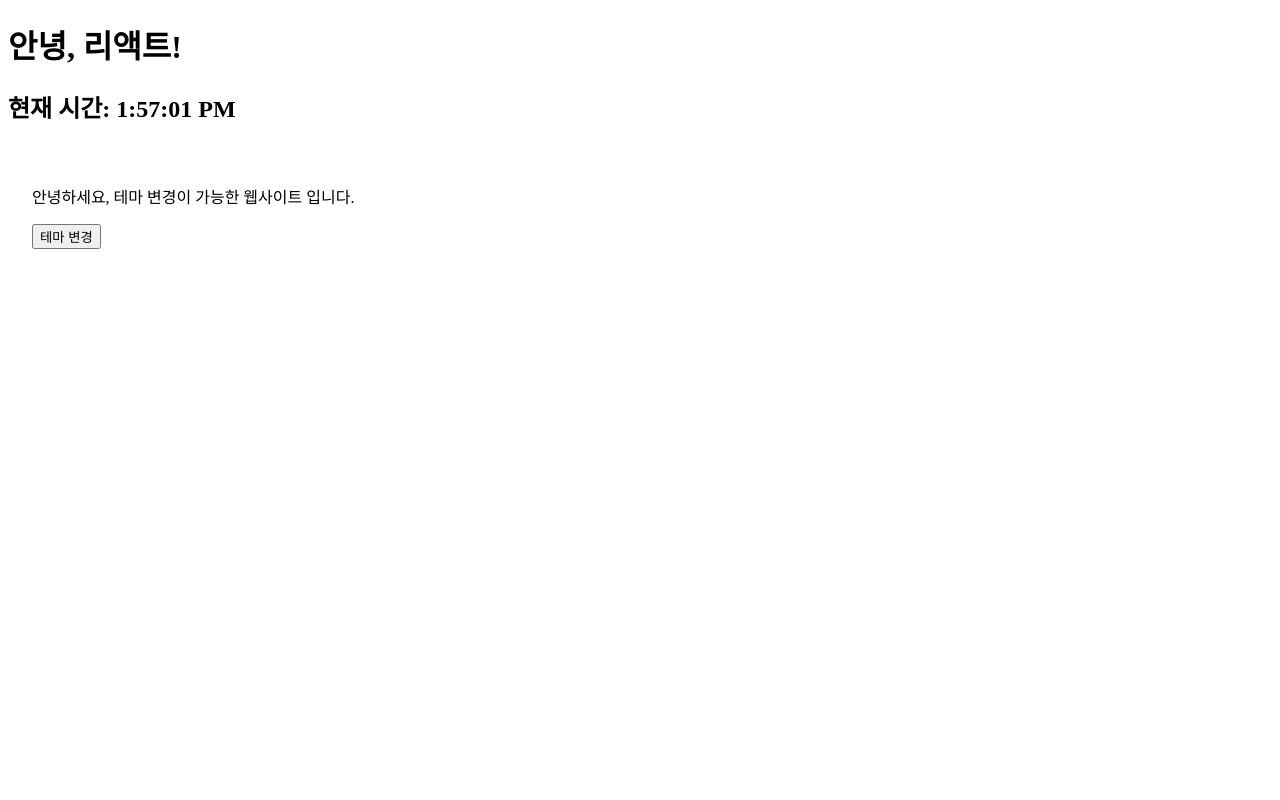
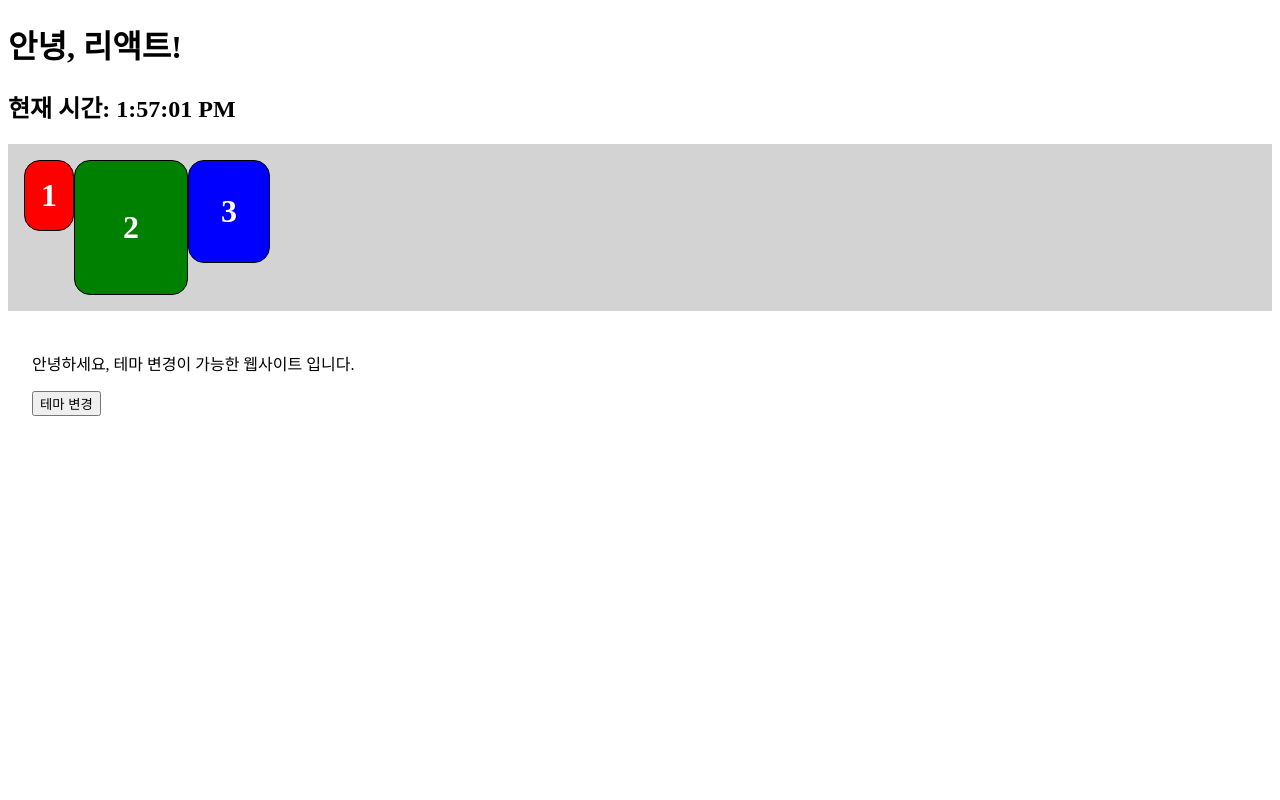
Before and after one commit to LucyYoo/React-study-first, a React (Create React App) app: page / in a window 1280 px wide. Shown: the top 800 px of the page. Built offline with nearby package versions, Linux system fonts and the light colour scheme.

Commit message:
week2/section15/styled-components

```diff
--- a/package.json
+++ b/package.json
@@ -9,6 +9,7 @@
     "react": "^18.2.0",
     "react-dom": "^18.2.0",
     "react-scripts": "5.0.1",
+    "styled-components": "^5.3.6",
     "web-vitals": "^2.1.4"
   },
   "scripts": {
--- a/src/index.js
+++ b/src/index.js
@@ -15,6 +15,7 @@
 import ProfileCoard from './week2/UserCard/ProfileCoard';
 import DarkOnLight from './week2/ThemeColor/DarkOnLight';
 import Calculator from './week2/Temperature/Calculator';
+import Blocks from './week2/Blocks';
 
 const root = ReactDOM.createRoot(document.getElementById('root'));
 // root.render(
@@ -26,6 +27,7 @@
   root.render(
     <React.StrictMode>
       <Clock />
+      <Blocks />
       <DarkOnLight />
       <SignUp />
       <Login />
--- /dev/null
+++ b/src/week2/Blocks.jsx
@@ -0,0 +1,57 @@
+import React from 'react'
+import styled from 'styled-components';
+
+const Wrapper = styled.div`
+    padding: 1rem;
+    display: flex;
+    flex-direction: row;
+    align-items:flex-start;
+    justify-content: flex-start;
+    background-color: lightgray;
+`
+
+const Block = styled.div`
+    padding: ${(props) => props.padding};
+    border: 1px solid black;
+    border-radius: 1rem;
+    background-color: ${(props) => props.backgroundColor};
+    color: white;
+    font-size: 2rem;
+    font-weight: bold;
+    text-align: center;
+`
+
+const blockItems = [
+    {
+        label: "1",
+        padding: "1rem",
+        backgroundColor: "red",
+    },
+    {
+        label: "2",
+        padding: "3rem",
+        backgroundColor: "green",
+    },
+    {
+        label: "3",
+        padding: "2rem",
+        backgroundColor: "blue",
+    },
+];
+
+export default function Blocks() {
+  return (
+    <Wrapper>
+        {blockItems.map((blockItem) => {
+            return (
+                <Block
+                    padding={blockItem.padding}
+                    backgroundColor={blockItem.backgroundColor}
+                >
+                    {blockItem.label}
+                </Block>
+            );
+        })}
+    </Wrapper>
+  );
+}
```
Also changed, not shown: 1 other file (tests, documents, lock files or other folders).
